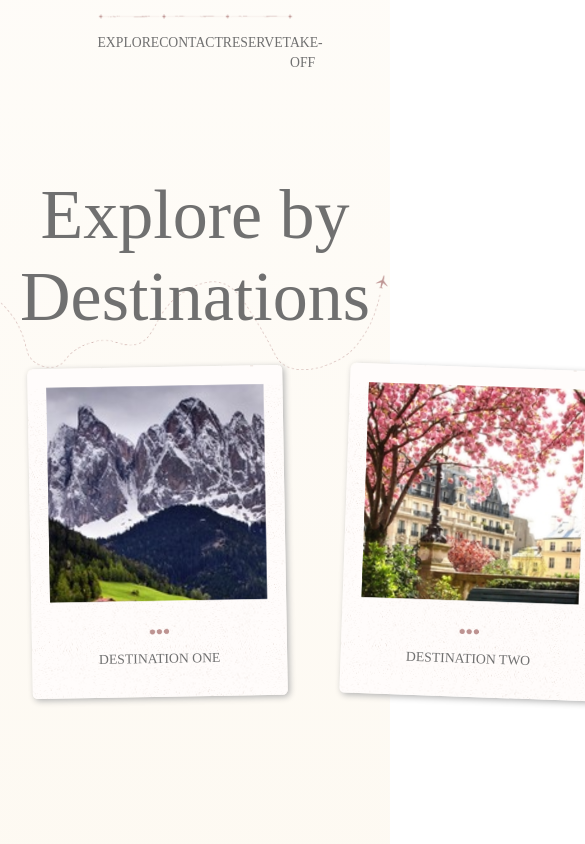
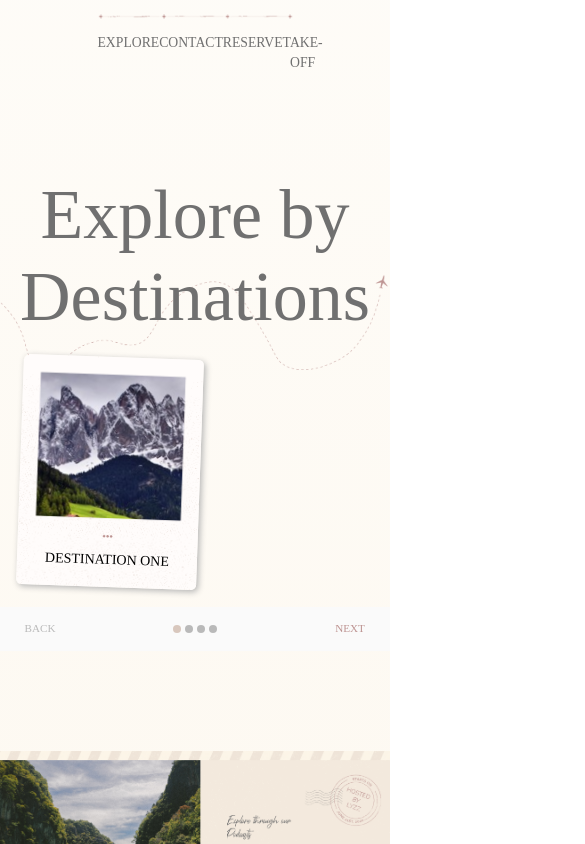
Before and after one commit to mteshmore/travelBlog, a React (Create React App) app in the folder my-app/: page / in a window 390 px wide. Shown: the part 1156-2000 px from the top of the page, 585 px wide, since content can reach past the window. Built offline with nearby package versions, Linux system fonts and the light colour scheme; what @amcharts/amcharts4 would draw is missing.

Commit message:
added responsiveness

```diff
--- a/my-app/package.json
+++ b/my-app/package.json
@@ -19,6 +19,7 @@
     "react-dom": "^16.13.1",
     "react-router-dom": "^5.2.0",
     "react-scripts": "3.4.1",
+    "react-swipeable-views": "^0.13.9",
     "typescript": "~3.7.2"
   },
   "scripts": {
--- a/my-app/src/Header.tsx
+++ b/my-app/src/Header.tsx
@@ -13,8 +13,8 @@ const styles = (theme: Theme) => ({
   navLink: {
     color: theme.palette.primary.dark,
     fontSize: "14px",
-    margin: "0 5vw",
-    paddingTop: "20px",
+    padding: "2em",
+    paddingTop: "3em",
     "&:hover": {
       fontWeight: "bolder",
       textDecoration: "none",
@@ -24,7 +24,7 @@ const styles = (theme: Theme) => ({
     backgroundColor: "transparent",
     boxShadow: "none",
     zIndex: 2,
-    width: "100vw",
+    width: "100%",
     alignItems: "center",
   },
 });
--- a/my-app/src/Home.css
+++ b/my-app/src/Home.css
@@ -35,8 +35,7 @@
 .destinations {
   text-align: center;
   margin-top: 100px;
-  margin-bottom: 100px;
-  padding-bottom: 50px;
+  margin-bottom: 50px;
   background-image: url("./images/airplane-background.png");
   background-repeat: no-repeat;
   background-size: contain;
@@ -50,14 +49,27 @@
   text-align: center;
 }
 
+.mobile-polaroid-chain {
+  display: none;
+}
+
+@media only screen and (max-width: 500px) {
+  .polaroid-chain{
+    display: none;
+  }
+
+  .mobile-polaroid-chain {
+    display: block;
+  }
+}
+
 .polaroid-destination {
   background-image: url("./images/destinations-graphic.png");
-  height: 300px;
-  width: 225px;
+  height: 200px;
+  width: 150px;
   box-shadow: 2px 2px 6px #b3b3b3;
   border-radius: 5px;
-  margin: 30px;
-  margin-top: 25;
+  margin: 20px;
   padding: 15px;
 }
 
@@ -65,18 +77,45 @@
   transform: rotate(359deg);
 }
 
-.dest-2 {
+.dest-0 {
   transform: rotate(2deg);
 }
 
 .destination-picture {
-  width: 225px;
+  width: 150px;
 }
 
 .destination-divider {
-  padding-top: 20px;
+  padding-top: 10px;
   padding-bottom: 10px;
-  width: 20px;
+  width: 10px;
+}
+
+.dest-text {
+  font-size: 14px;
+  font-family: Raleway;
+}
+
+@media only screen and (min-width: 500px) and (max-width: 1000px) {
+  .polaroid-destination {
+    height: 160px;
+    width: 125px;
+    padding: 10px;
+    margin: 10px;
+  }
+  .destination-picture {
+    width: 125px;
+  }
+
+  .destination-divider {
+    padding-top: 1px;
+    padding-bottom: 1px;
+    width: 10px;
+  }
+
+  .dest-text {
+    font-size: 10px;
+  }
 }
 
 .announcements {
@@ -121,20 +160,48 @@
   height: 200px;
 }
 
-.news-title {
-  background-color: #fcf5e8;
+.news-title-background {
+  /* background-color: #fcf5e8; */
+  background-color: rgba(252, 245, 232, 0.6);
+  height: 75px;
   width: 200px;
-  padding-top: 15px;
-  padding-bottom: 15px;
-  padding-right: 10px;
-  font-weight: 800;
   margin: auto;
   position: absolute;
   bottom: 0;
   right: 0;
-  opacity: 0.6;
+}
+
+.news-title {
+  padding-top: 15px;
+  padding-bottom: 15px;
+  padding-right: 10px;
+  width: 125px;
+  margin-right: 0;
+  margin-left: auto;
+  font-weight: 800;
   text-align: right;
+  /* white-space: nowrap;
+  overflow: hidden;
+  text-overflow: ellipsis;
+  display: -webkit-box;
+  -webkit-line-clamp: 3;
+  -webkit-box-orient: vertical;   */
 }
+
+.mobile-news-panel {
+  display: none;
+}
+
+@media only screen and (max-width: 900px) {
+  .news-panel{
+    display: none;
+  }
+
+  .mobile-news-panel {
+    display: block;
+  }
+}
+
 
 .home-undlerined {
   background-image: url("./images//curly-underline-2.png");
--- a/my-app/src/Home.tsx
+++ b/my-app/src/Home.tsx
@@ -1,4 +1,6 @@
 import React from "react";
+
+import MobilePanel from "./MobilePanel";
 
 import "./Home.css";
 import { Theme, WithStyles, withStyles, Typography } from "@material-ui/core";
@@ -17,6 +19,77 @@ export class Home extends React.Component {
     count: 0,
   };
   render() {
+    const destinations = [
+      {
+        label: "DESTINATION ONE",
+        imgPath: "./images/destination-1.png",
+      },
+      {
+        label: "DESTINATION TWO",
+        imgPath: "./images/destination-2.png",
+      },
+      {
+        label: "DESTINATION THREE",
+        imgPath: "./images/destination-3.png",
+      },
+      {
+        label: "DESTINATION FOUR",
+        imgPath: "./images/destination-4.png",
+      },
+    ];
+
+    const news = [
+      {
+        label: "NEWS ARTICLE ONE",
+        imgPath: "./images/news-1.png",
+      },
+      {
+        label: "NEWS ARTICLE TWO",
+        imgPath: "./images/news-2.png",
+      },
+      {
+        label: "NEWS ARTICLE THREE LONGER NOW",
+        imgPath: "./images/news-3.png",
+      },
+      {
+        label: "NEWS ARTICLE FOUR",
+        imgPath: "./images/news-4.png",
+      },
+      {
+        label: "NEWS ARTICLE FIVE",
+        imgPath: "./images/news-5.png",
+      },
+    ];
+
+    const polariodDest = destinations.map((dest, i) => {
+      return (
+        <div className={"polaroid-destination dest-" + (i % 2)} id={"dest" + i}>
+          <img
+            className="destination-picture"
+            src={dest.imgPath}
+            alt={dest.label}
+          />{" "}
+          <img
+            className="destination-divider"
+            src="./images/dots.png"
+            alt="dots"
+          />
+          <div className="dest-text" color="textPrimary">{dest.label}</div>
+        </div>
+      );
+    });
+
+    const newsPanel = news.map((article, i) => {
+      return (
+        <div className="news-block">
+          <img className="news-image" src={article.imgPath} alt="news" />
+          <div className="news-title-background">
+            <div className="news-title">{article.label}</div>
+          </div>
+        </div>
+      );
+    });
+
     return (
       <div>
         <div className="site-title"> </div>
@@ -46,60 +119,11 @@ export class Home extends React.Component {
         </div>
         <div className="destinations">
           <Typography variant="h1">Explore by Destinations</Typography>
-          <div className="polaroid-chain">
-            <div className="polaroid-destination dest-1">
-              <img
-                className="destination-picture"
-                src="./images/destination-1.png"
-                alt="destinations"
-              />{" "}
-              <img
-                className="destination-divider"
-                src="./images/dots.png"
-                alt="dots"
-              />
-              <Typography color="textPrimary"> DESTINATION ONE</Typography>
-            </div>
-            <div className="polaroid-destination dest-2">
-              <img
-                className="destination-picture"
-                src="./images/destination-2.png"
-                alt="destinations"
-              />{" "}
-              <img
-                className="destination-divider"
-                src="./images/dots.png"
-                alt="dots"
-              />
-              <Typography color="textPrimary"> DESTINATION TWO</Typography>
-            </div>
-            <div className="polaroid-destination dest-1">
-              <img
-                className="destination-picture"
-                src="./images/destination-3.png"
-                alt="destinations"
-              />{" "}
-              <img
-                className="destination-divider"
-                src="./images/dots.png"
-                alt="dots"
-              />
-              <Typography color="textPrimary"> DESTINATION THRE</Typography>
-            </div>
-            <div className="polaroid-destination dest-2">
-              <img
-                className="destination-picture"
-                src="./images/destination-4.png"
-                alt="destinations"
-              />{" "}
-              <img
-                className="destination-divider"
-                src="./images/dots.png"
-                alt="dots"
-              />
-              <Typography color="textPrimary"> DESTINATION FOUR</Typography>
-            </div>
+          <div className="mobile-polaroid-chain">
+            {" "}
+            <MobilePanel data={polariodDest} />{" "}
           </div>
+          <div className="polaroid-chain">{polariodDest}</div>
         </div>
         <div className="announcements">
           {/* <Typography variant="h1">Explore with our Podcasts</Typography> */}
@@ -117,47 +141,11 @@ export class Home extends React.Component {
         </div>
         <div className="news">
           <Typography variant="h1">Explore through News</Typography>
+          <div className="mobile-news-panel">
+            <MobilePanel data={newsPanel} />
+          </div>
           <div className="news-panel">
-            <div className="news-block">
-              <img
-                className="news-image"
-                src="./images/news-1.png"
-                alt="news"
-              />
-              <div className="news-title">NEWS <br/>ARTICLE <br/>TWO</div>
-            </div>
-            <div className="news-block">
-            <img
-                className="news-image"
-                src="./images/news-2.png"
-                alt="news"
-              />
-              <div className="news-title">NEWS <br/>ARTICLE <br/>THREE</div>
-            </div>
-            <div className="news-block">
-            <img
-                className="news-image"
-                src="./images/news-3.png"
-                alt="news"
-              />
-              <div className="news-title">NEWS <br/>ARTICLE <br/>FOUR</div>
-            </div>
-            <div className="news-block">
-            <img
-                className="news-image"
-                src="./images/news-4.png"
-                alt="news"
-              />
-              <div className="news-title">NEWS <br/>ARTICLE <br/>FIVE</div>
-            </div>
-            <div className="news-block">
-            <img
-                className="news-image"
-                src="./images/news-5.png"
-                alt="news"
-              />
-              <div className="news-title">NEWS <br/>ARTICLE <br/>ONE</div>
-            </div>
+            {newsPanel}
           </div>
         </div>
       </div>
--- /dev/null
+++ b/my-app/src/MobilePanel.tsx
@@ -0,0 +1,71 @@
+import * as React from "react";
+
+// import SwipeableViews from "react-swipeable-views";
+// import { autoPlay } from "react-swipeable-views-utils";
+import MobileStepper from "@material-ui/core/MobileStepper";
+import Button from "@material-ui/core/Button";
+import { Typography } from "@material-ui/core";
+
+// const AutoPlaySwipeableViews = autoPlay(SwipeableViews);
+
+interface Props {
+    data: any;
+}
+
+class MobilePanel extends React.Component<Props> {
+  state = {
+    activeStep: 0,
+  };
+
+  handleNext = () => {
+    this.setState({ activeStep: this.state.activeStep + 1 });
+  };
+
+  handleBack = () => {
+    this.setState({ activeStep: this.state.activeStep - 1 });
+  };
+
+  render() {
+    const content = this.props.data;
+
+    const length = content.length;
+
+    return (
+      <div>
+        {/* <AutoPlaySwipeableViews
+          index={this.state.activeStep}
+          onChangeIndex={this.handleStepChange}
+          enableMouseEvents
+        > */}
+        <div>{content[this.state.activeStep]}</div>
+        {/* </AutoPlaySwipeableViews> */}
+        <MobileStepper
+          variant="dots"
+          steps={length}
+          position="static"
+          activeStep={this.state.activeStep}
+          nextButton={
+            <Button
+              size="small"
+              onClick={this.handleNext}
+              disabled={this.state.activeStep === length - 1}
+            >
+              Next
+            </Button>
+          }
+          backButton={
+            <Button
+              size="small"
+              onClick={this.handleBack}
+              disabled={this.state.activeStep === 0}
+            >
+              Back
+            </Button>
+          }
+        />
+      </div>
+    );
+  }
+}
+
+export default MobilePanel;
```
Also changed, not shown: 1 other file (tests, documents, lock files or other folders).
